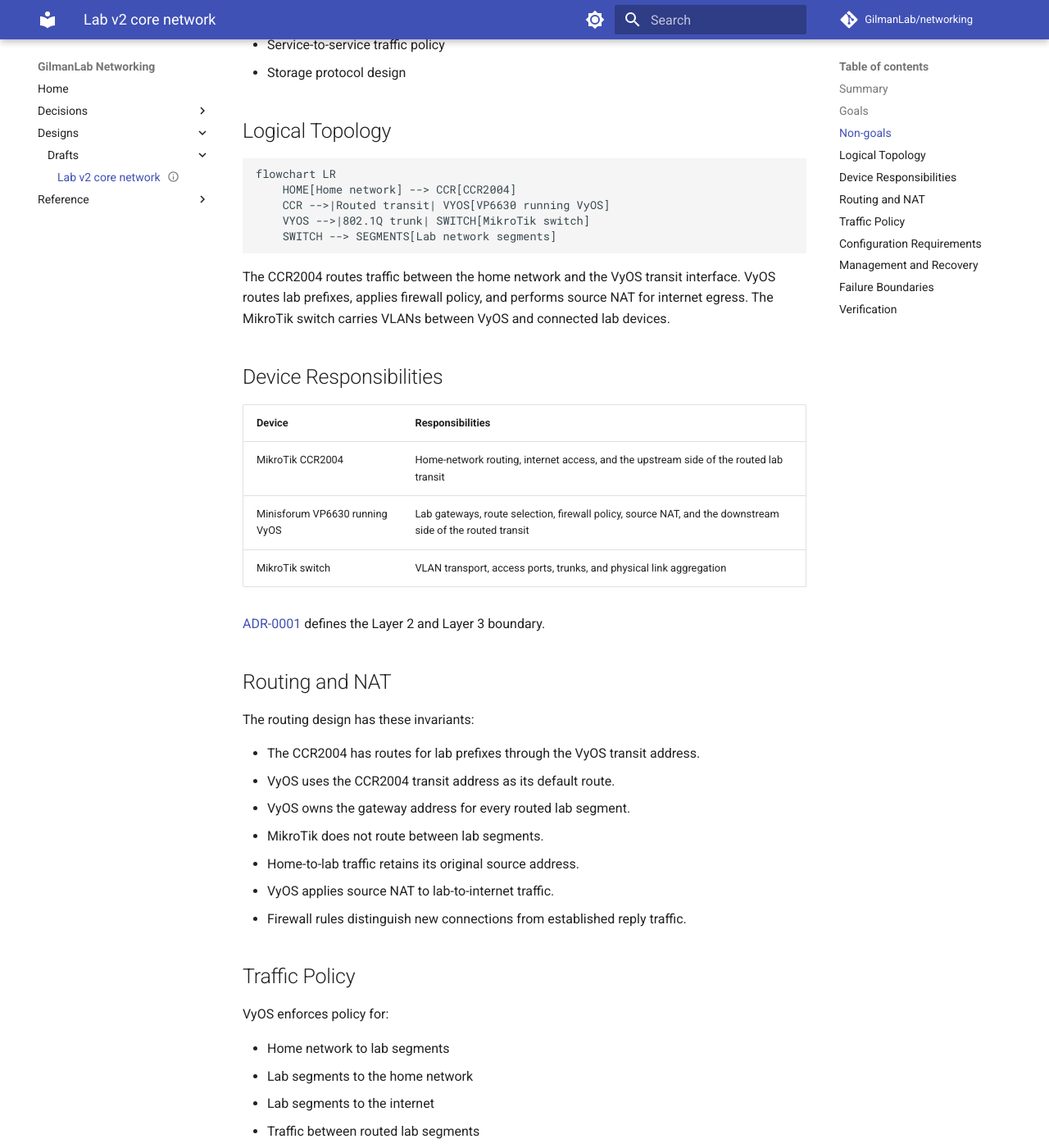
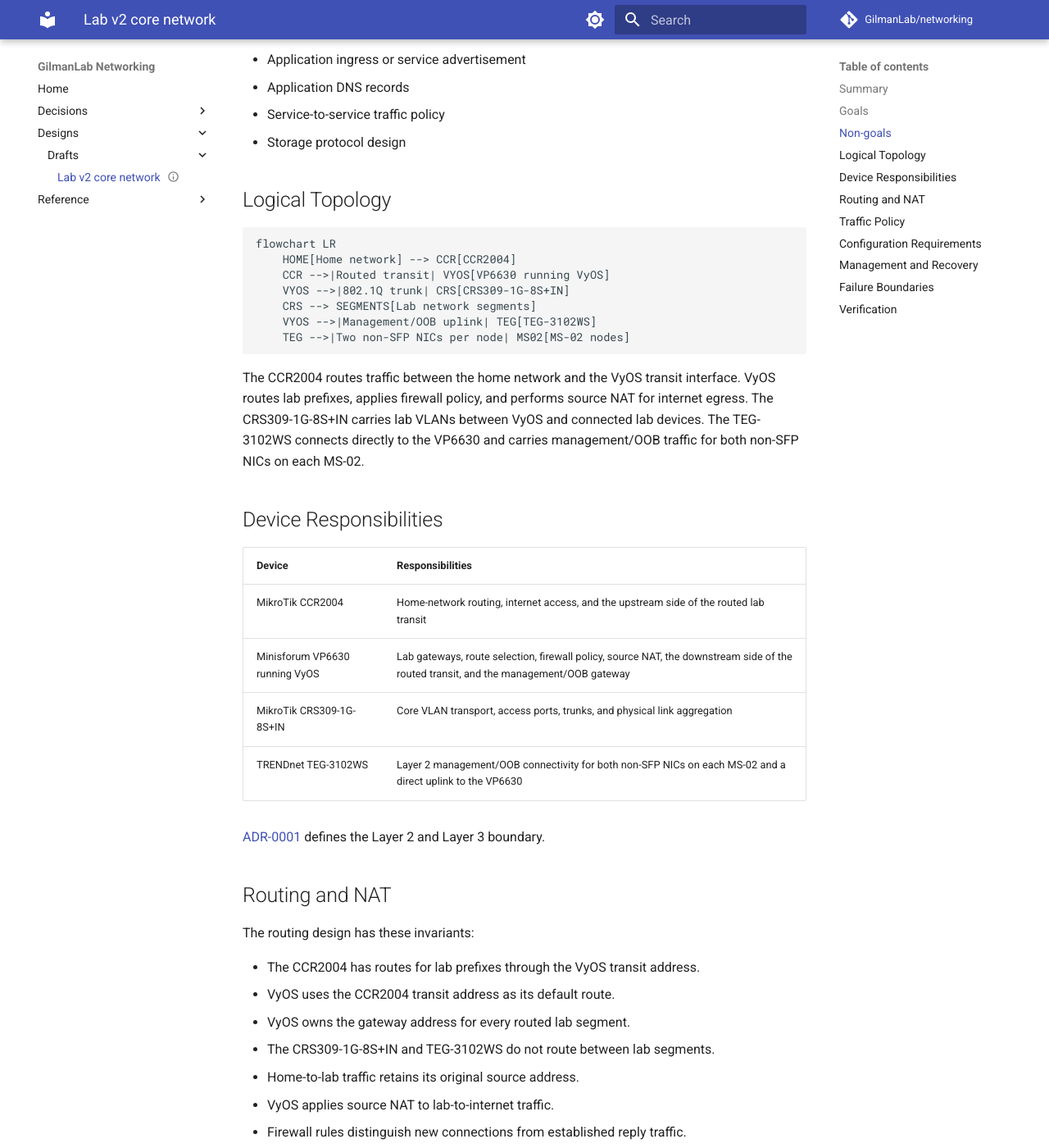
Before and after one commit to GilmanLab/networking, an MkDocs documentation site: the page built from docs/docs/designs/drafts/lab-v2-core-network.md, in a window 1280 px wide and 1400 px high, scrolled down 1002 px. Shown: the whole window at 82% size. Built offline with MkDocs 1.6.1 and Material for MkDocs 9.7.7, drawn with Linux system fonts in a browser that asks for light colours; comment, search, counter and statistics services are not loaded; some of the changed text lies outside the part shown.

Commit message:
docs: document switch topology (#3)

````diff
--- a/docs/docs/designs/drafts/lab-v2-core-network.md
+++ b/docs/docs/designs/drafts/lab-v2-core-network.md
@@ -14,9 +14,10 @@
 ## Summary
 
 The core network uses a Minisforum VP6630 running VyOS for Layer 3 routing,
-firewall policy, and NAT. A MikroTik switch handles Layer 2 switching and VLAN
-transport. A MikroTik CCR2004 connects the lab to the home network and the
-internet.
+firewall policy, and NAT. A MikroTik CRS309-1G-8S+IN handles core Layer 2
+switching and VLAN transport. A TRENDnet TEG-3102WS connects both non-SFP NICs
+from each MS-02 to the VP6630 for management/OOB traffic. A MikroTik CCR2004
+connects the lab to the home network and the internet.
 
 This design defines device responsibilities, logical topology, configuration
 requirements, failure boundaries, and verification criteria. Address
@@ -26,7 +27,8 @@
 ## Goals
 
 - Keep routing and traffic policy on VyOS.
-- Keep VLAN transport and physical switching on MikroTik.
+- Keep core VLAN transport and physical switching on the CRS309-1G-8S+IN.
+- Carry MS-02 management/OOB traffic through the TEG-3102WS.
 - Route home-to-lab traffic without source NAT.
 - Apply source NAT to lab-to-internet traffic on VyOS.
 - Store network-device configuration in version control.
@@ -51,24 +53,28 @@
 flowchart LR
     HOME[Home network] --> CCR[CCR2004]
     CCR -->|Routed transit| VYOS[VP6630 running VyOS]
-    VYOS -->|802.1Q trunk| SWITCH[MikroTik switch]
-    SWITCH --> SEGMENTS[Lab network segments]
+    VYOS -->|802.1Q trunk| CRS[CRS309-1G-8S+IN]
+    CRS --> SEGMENTS[Lab network segments]
+    VYOS -->|Management/OOB uplink| TEG[TEG-3102WS]
+    TEG -->|Two non-SFP NICs per node| MS02[MS-02 nodes]
 ```
 
 The CCR2004 routes traffic between the home network and the VyOS transit
 interface. VyOS routes lab prefixes, applies firewall policy, and performs
-source NAT for internet egress. The MikroTik switch carries VLANs between VyOS
-and connected lab devices.
+source NAT for internet egress. The CRS309-1G-8S+IN carries lab VLANs between
+VyOS and connected lab devices. The TEG-3102WS connects directly to the VP6630
+and carries management/OOB traffic for both non-SFP NICs on each MS-02.
 
 ## Device Responsibilities
 
 | Device | Responsibilities |
 | --- | --- |
 | MikroTik CCR2004 | Home-network routing, internet access, and the upstream side of the routed lab transit |
-| Minisforum VP6630 running VyOS | Lab gateways, route selection, firewall policy, source NAT, and the downstream side of the routed transit |
-| MikroTik switch | VLAN transport, access ports, trunks, and physical link aggregation |
+| Minisforum VP6630 running VyOS | Lab gateways, route selection, firewall policy, source NAT, the downstream side of the routed transit, and the management/OOB gateway |
+| MikroTik CRS309-1G-8S+IN | Core VLAN transport, access ports, trunks, and physical link aggregation |
+| TRENDnet TEG-3102WS | Layer 2 management/OOB connectivity for both non-SFP NICs on each MS-02 and a direct uplink to the VP6630 |
 
-[ADR-0001](../../decisions/0001-use-vyos-for-layer-3-and-mikrotik-for-layer-2.md)
+[ADR-0001](../../decisions/0001-use-vyos-for-layer-3-and-switches-for-layer-2.md)
 defines the Layer 2 and Layer 3 boundary.
 
 ## Routing and NAT
@@ -78,7 +84,7 @@
 - The CCR2004 has routes for lab prefixes through the VyOS transit address.
 - VyOS uses the CCR2004 transit address as its default route.
 - VyOS owns the gateway address for every routed lab segment.
-- MikroTik does not route between lab segments.
+- The CRS309-1G-8S+IN and TEG-3102WS do not route between lab segments.
 - Home-to-lab traffic retains its original source address.
 - VyOS applies source NAT to lab-to-internet traffic.
 - Firewall rules distinguish new connections from established reply traffic.
@@ -92,6 +98,7 @@
 - Lab segments to the internet
 - Traffic between routed lab segments
 - Traffic addressed to VyOS
+- Management/OOB traffic through the TEG-3102WS
 - Management traffic addressed to network devices
 
 Each firewall rule identifies the source, destination, protocol, destination
@@ -101,8 +108,8 @@
 
 ## Configuration Requirements
 
-VyOS and MikroTik each have one version-controlled configuration source. The
-deployment process:
+VyOS and both switches each have one version-controlled configuration source.
+The deployment process:
 
 1. Renders the effective configuration.
 2. Validates syntax and policy before deployment.
@@ -117,20 +124,23 @@
 ## Management and Recovery
 
 Firewall policy limits routine management access to approved source networks.
+The TEG-3102WS carries management/OOB traffic from both non-SFP NICs on each
+MS-02 directly to the VP6630.
 
-Each device has a recovery path that remains available when its production
-configuration or primary network link fails. Recovery credentials do not reside
-in device configuration committed to the repository.
+Each network device has a recovery path that remains available when its
+production configuration or primary network link fails. Recovery credentials do
+not reside in device configuration committed to the repository.
 
 ## Failure Boundaries
 
 | Failure | Effect |
 | --- | --- |
 | CCR2004 failure | The lab loses home-network and internet connectivity. Internal lab switching and routing remain available. |
-| VP6630 or VyOS failure | Routed lab segments lose their gateways, inter-segment routing, policy enforcement, and internet egress. |
-| MikroTik switch failure | Devices connected through the switch lose Layer 2 connectivity. |
+| VP6630 or VyOS failure | Routed lab segments lose their gateways, inter-segment routing, policy enforcement, management/OOB gateway, and internet egress. |
+| CRS309-1G-8S+IN failure | Devices connected through the core switch lose Layer 2 connectivity. |
+| TEG-3102WS or its VP6630 uplink failure | Both non-SFP NICs on each MS-02 lose management/OOB connectivity. |
 | Routed transit failure | Home-to-lab and lab-to-internet traffic stop. Internal lab traffic remains available within its unaffected Layer 2 and Layer 3 paths. |
-| VyOS-to-MikroTik trunk failure | VLANs carried by the trunk lose their VyOS gateways. |
+| VyOS-to-CRS309 trunk failure | VLANs carried by the trunk lose their VyOS gateways. |
 | Invalid configuration | Deployment verification fails and the previous configuration is restored. |
 
 ## Verification
@@ -146,5 +156,8 @@
 - Each permitted firewall flow succeeds.
 - Each denied firewall flow fails.
 - Established reply traffic succeeds without enabling a new reverse flow.
+- Both non-SFP NICs on each MS-02 connect through the TEG-3102WS.
+- MS-02 management/OOB traffic reaches the VP6630 through the TEG-3102WS
+  uplink.
 - Management access succeeds only from approved source networks.
 - A failed deployment restores the previous configuration.
--- a/docs/mkdocs.yml
+++ b/docs/mkdocs.yml
@@ -32,7 +32,7 @@
 nav:
   - Home: index.md
   - Decisions:
-      - "ADR-0001: Use VyOS for Layer 3 and MikroTik for Layer 2": decisions/0001-use-vyos-for-layer-3-and-mikrotik-for-layer-2.md
+      - "ADR-0001: Use VyOS for Layer 3 and Dedicated Switches for Layer 2": decisions/0001-use-vyos-for-layer-3-and-switches-for-layer-2.md
   - Designs:
       - Drafts:
           - Lab v2 core network: designs/drafts/lab-v2-core-network.md
````
Also changed, not shown: docs/docs/decisions/0001-use-vyos-for-layer-3-and-mikrotik-for-layer-2.md (deleted, +0 -80 lines), docs/docs/decisions/0001-use-vyos-for-layer-3-and-switches-for-layer-2.md (added, +93 -0 lines), docs/docs/index.md (+5 -4 lines), docs/docs/reference/hardware.md (+12 -2 lines).
